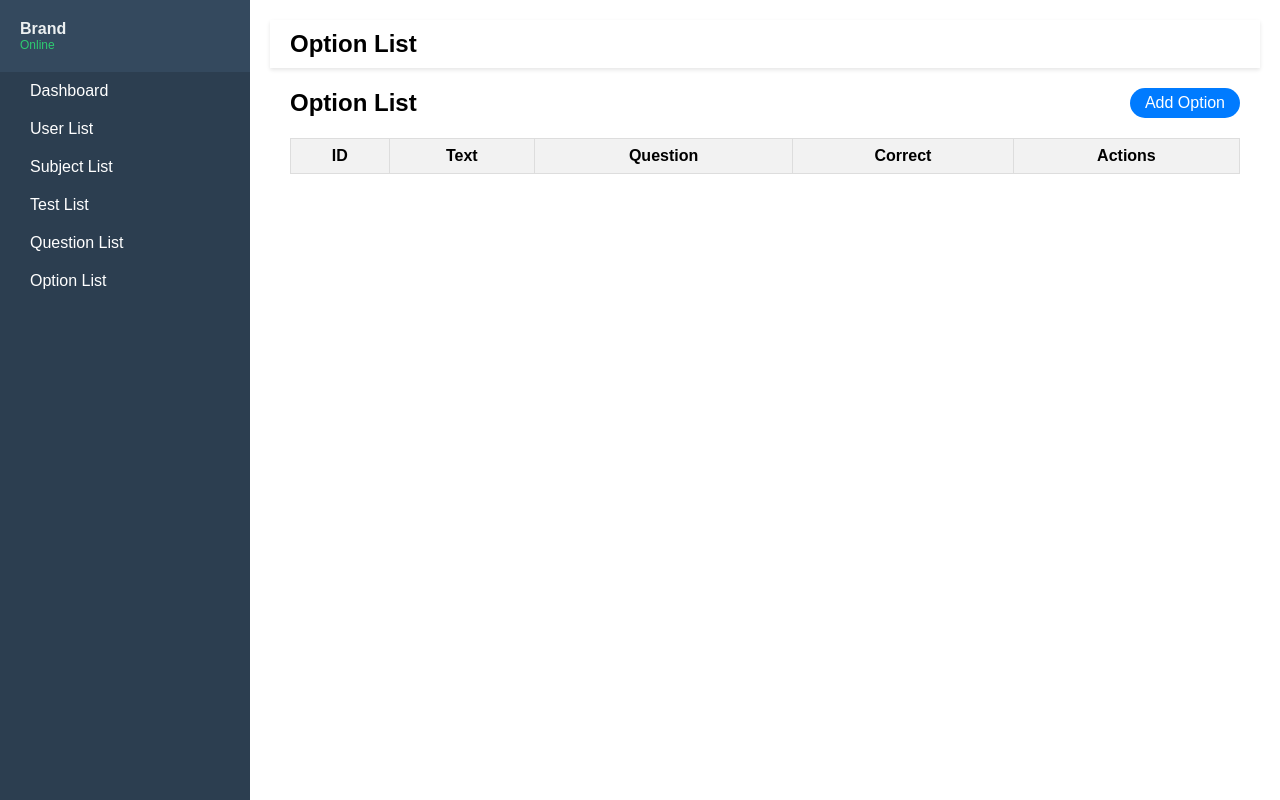
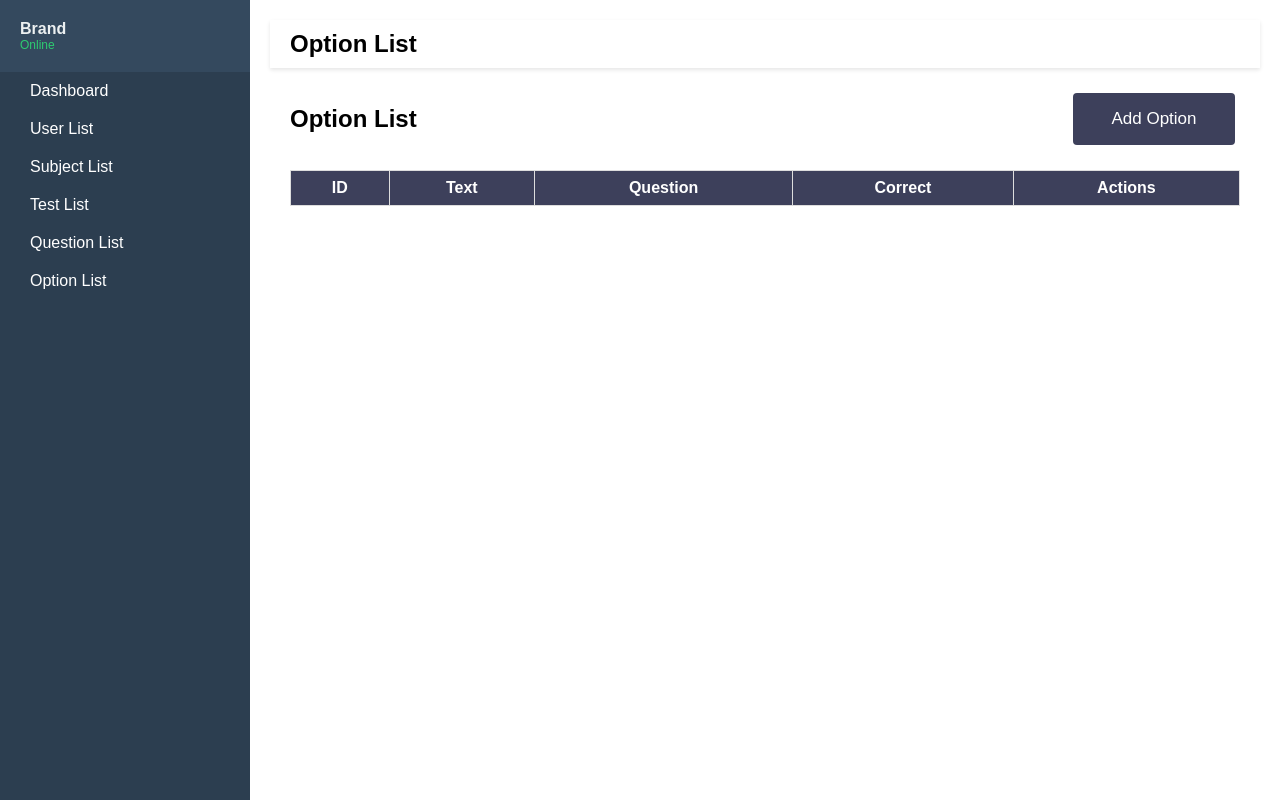
Before and after one commit to Arnur12345/BrandOnlineTGbot, a Django app: page /options/ in a window 1280 px wide. Run offline with Django 3.2, Linux system fonts and the light colour scheme; data that the repository does not hold is empty.

Commit message:
ostalovista

```diff
--- a/static/option_list.css
+++ b/static/option_list.css
@@ -167,15 +167,16 @@ body {
     width: 100%;
     border-collapse: collapse;
 }
+.table thead{
+    background-color: #3d405b;
+    color: #fff;
+}
 
 .table th, .table td {
     border: 1px solid #ddd;
     padding: 8px;
 }
 
-.table th {
-    background-color: #f2f2f2;
-}
 
 .btn {
     padding: 6px 15px;
@@ -187,11 +188,27 @@ body {
 }
 
 .btn-primary {
-    background-color: #007bff;
+    display: inline-block;
+    border-radius: 4px;
+    background-color: #3d405b;
+    border: none;
+    color: #FFFFFF;
+    text-align: center;
+    font-size: 17px;
+    padding: 16px;
+    width: 130px;
+    transition: all 0.5s;
+    cursor: pointer;
+    margin: 5px;
+    transition: background-color 0.5s;
+}
+
+.btn-primary:hover{
+    background-color: #646994;
 }
 
 .btn-warning {
-    background-color: #ffc107;
+    background-color: #2ecc71;
 }
 
 .btn-danger {
```
Also changed, not shown: static/question_list.css (+17 -3 lines), static/subject_list.css (+13 -2 lines), static/test_list.css (+17 -5 lines).
